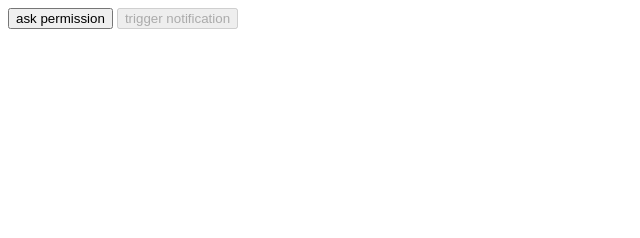
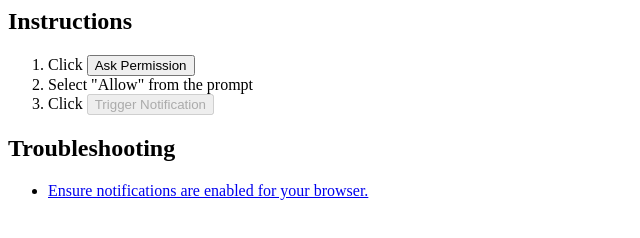
Before and after one commit to daisys-code/atoms, a website: page notifications/index.html in a window 1280 px wide. Shown: the whole page, without its empty margins (0-640 px from the left). Drawn offline with Linux system fonts and the light colour scheme.

Commit message:
structure

```diff
--- a/notifications/index.html
+++ b/notifications/index.html
@@ -1,13 +1,27 @@
 <title>notifications</title>
-<button id="permission">ask permission</button>
-<button id="trigger" disabled>trigger notification</button>
+<meta name="viewport" content="width=device-width, initial-scale=1" />
+<h2>Instructions</h2>
+<ol>
+  <li>Click <button id="permission">Ask Permission</button></li>
+  <li>Select "Allow" from the prompt</li>
+  <li>Click <button id="trigger" disabled>Trigger Notification</button></li>
+</ol>
+<h2>Troubleshooting</h2>
+<ul>
+  <li>
+    <a href="https://stackoverflow.com/questions/62604432/why-javascript-notification-not-showing" target="_blank" rel="noreferrer">
+      Ensure notifications are enabled for your browser.
+    </a>
+  </li>
+</ul>
 <script>
+let count = 0;
 const permissionEl = document.querySelector('#permission')
 const triggerEl = document.querySelector('#trigger')
 const enableTrigger = enabled => enabled
   ? triggerEl.removeAttribute('disabled')
   : triggerEl.setAttribute('disabled', '')
-
+// Monitor changes to the notifications permission
 navigator.permissions.query({ name: 'notifications' })
   .then(status => {
     enableTrigger(status.state === 'granted')
@@ -15,10 +29,10 @@ navigator.permissions.query({ name: 'notifications' })
       enableTrigger(status.state === 'granted')
     }
   })
-
+// Attach Event listeners
 permissionEl.onclick = () => Notification.requestPermission()
 triggerEl.onclick = () => {
-  const notification = new Notification('hello daisy')
+  const notification = new Notification(`Notifications this session: ${++count}`)
   notification.show()
 }
 </script>
```
Also changed, not shown: index.html (+4 -1 lines).
